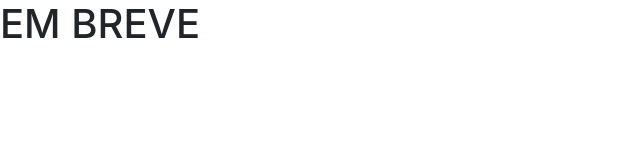
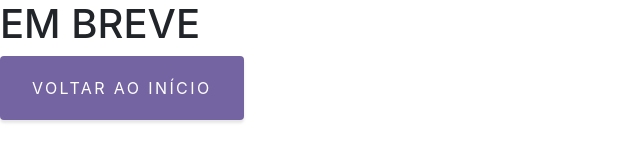
Before and after one commit to AspiraDev/mochilao, a plain HTML site: page cidades/sideropolis-campobom.html in a window 1280 px wide. Shown: the whole page, without its empty margins (0-640 px from the left). Drawn offline with Linux system fonts and the light colour scheme.

Commit message:
Update sideropolis-campobom.html

```diff
--- a/cidades/sideropolis-campobom.html
+++ b/cidades/sideropolis-campobom.html
@@ -1,2 +1,3 @@
 <link href="styles.css" rel="stylesheet" />
 <H1>EM BREVE</H1>
+<a class="btn btn-secondary" href="../index.html">Voltar ao início</a>
```
